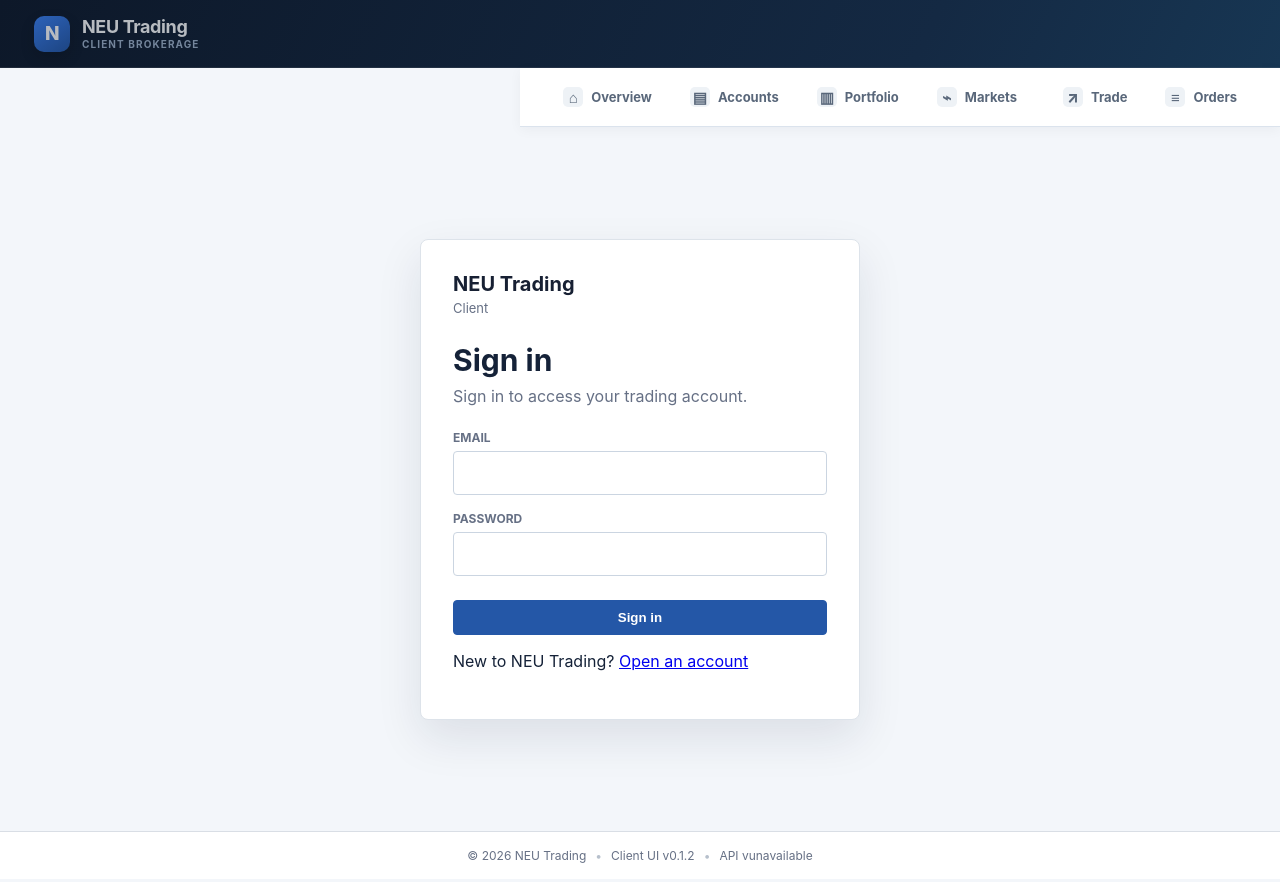
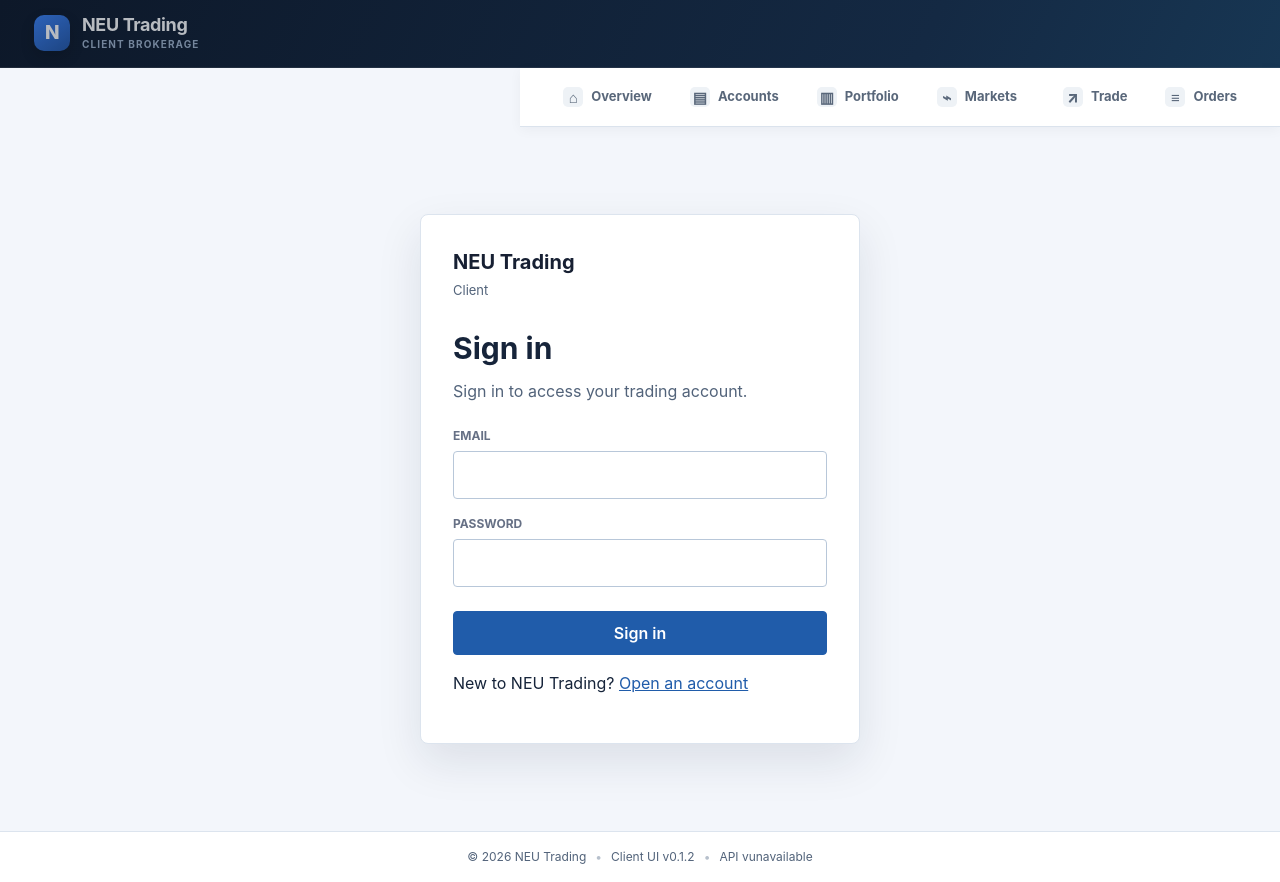
Before and after one commit to thejohnpage/neu-trading-app-demo-ang-ui, an Angular app: page /login in a window 1280 px wide. Built offline with nearby package versions, Linux system fonts and the light colour scheme; no server answers.

Commit message:
style(theme): apply semantic light dark tokens to client screens

```diff
--- a/projects/client/src/styles.css
+++ b/projects/client/src/styles.css
@@ -909,3 +909,85 @@
     grid-template-columns: 1fr;
   }
 }
+
+
+/* NEU Trading semantic theme layer. Keep after legacy declarations. */
+:root, :root[data-theme="light"] {
+  color-scheme: light;
+  --page-bg:#f3f6fb; --surface:#ffffff; --surface-alt:#f7f9fc;
+  --surface-hover:#edf3fb; --text-primary:#16243a; --text-secondary:#52637a;
+  --line:#dce4ee; --control-border:#b8c7d9; --control-bg:#ffffff;
+  --accent:#205caa; --accent-hover:#174782; --accent-contrast:#ffffff;
+  --focus-ring:#75aaf4; --success:#16734a; --danger:#b42318;
+  --success-bg:#eaf7ef; --danger-bg:#fff0ef; --nav:#13243a;
+  --shadow:0 5px 22px rgba(20,36,58,.055);
+}
+:root[data-theme="dark"] {
+  color-scheme: dark;
+  --page-bg:#0d1522; --surface:#162337; --surface-alt:#1c2c42;
+  --surface-hover:#263b56; --text-primary:#ecf2fb; --text-secondary:#b2c2d7;
+  --line:#344761; --control-border:#607692; --control-bg:#1a2a40;
+  --accent:#8cbcff; --accent-hover:#b4d5ff; --accent-contrast:#10233c;
+  --focus-ring:#9ac6ff; --success:#66dca5; --danger:#ff9997;
+  --success-bg:#173c32; --danger-bg:#492b32; --nav:#0b1421;
+  --shadow:0 7px 24px rgba(0,0,0,.23);
+}
+html, body { background:var(--page-bg); color:var(--text-primary); }
+body { font-family:Inter, "Segoe UI", system-ui, sans-serif; line-height:1.5; }
+.muted, .eyebrow, .cell-sub, .card-heading p, .panel label, th,
+.login-context, .account-help, .account-number, .portfolio-summary small,
+.summary-strip small, .cards small { color:var(--text-secondary) !important; }
+a:not(.brand):not(.action-link):not(.primary-nav a):not(.sidebar a) { color:var(--accent); }
+:where(input,select,textarea,button) { font:inherit; }
+:where(input,select,textarea) {
+  background:var(--control-bg) !important; color:var(--text-primary) !important;
+  border:1px solid var(--control-border) !important; border-radius:7px;
+}
+:where(input,select,textarea,button,a,summary):focus-visible {
+  outline:3px solid var(--focus-ring) !important; outline-offset:2px;
+}
+button:not(.primary):not(.active), .theme-toggle {
+  background:var(--control-bg); color:var(--text-primary);
+  border-color:var(--control-border);
+}
+button:not(:disabled):hover { filter:brightness(1.06); }
+button.primary,button.active,.action-link {
+  background:var(--accent) !important; color:var(--accent-contrast) !important;
+  border-color:var(--accent) !important;
+}
+button:disabled { opacity:.5; cursor:not-allowed; }
+:where(.panel,.portfolio-section,.cards article,.metric-grid article,.data-card,
+.login-card,.session-modal,.account-card,.account-create,.account-confirm,
+.transfer-review,.fx-details,.quote div,.live-order-status,.section-title,
+.summary-strip,.portfolio-summary article,.quick-actions,.role-card) {
+  background:var(--surface) !important; color:var(--text-primary);
+  border-color:var(--line) !important;
+}
+:where(.portfolio-summary,.summary-strip) { background:var(--line) !important; }
+:where(table,.portfolio-table) { background:var(--surface) !important; color:var(--text-primary); }
+:where(th,.portfolio-table th) { background:var(--surface-alt) !important; color:var(--text-secondary) !important; }
+:where(td,th,.section-title,.card-heading,.portfolio-section,.money-tools,footer) { border-color:var(--line) !important; }
+:where(tbody tr:hover,tbody tr.selected,.portfolio-table tbody tr:hover) { background:var(--surface-hover) !important; }
+:where(.quote div,.money-tools summary,.status-pill,.transfer-review,.panel pre) {
+  background:var(--surface-alt) !important; color:var(--text-primary);
+}
+:where(.positive,.success-message,.success) { color:var(--success) !important; }
+:where(.negative,.login-error,.accounts-error,.fx-error,.error) { color:var(--danger) !important; }
+.login-error,.accounts-error { background:var(--danger-bg) !important; }
+.accounts-success,.success-message { background:var(--success-bg) !important; }
+footer { background:var(--surface) !important; color:var(--text-secondary); }
+:where(.session-header button,.theme-toggle) { color:inherit; }
+:root[data-theme="dark"] .topbar { background:linear-gradient(115deg,#080f1a,#132840) !important; }
+:root[data-theme="dark"] .primary-nav { background:var(--surface) !important; border-color:var(--line); }
+:root[data-theme="dark"] .primary-nav a { color:var(--text-secondary); }
+:root[data-theme="dark"] .primary-nav a.active { color:var(--accent); }
+:root[data-theme="dark"] .primary-nav a:hover { background:var(--surface-hover); }
+:root[data-theme="dark"] .sidebar { background:var(--nav); }
+:root[data-theme="dark"] .sidebar nav a.active { background:#28476a; }
+:root[data-theme="dark"] .admin-topbar { background:var(--surface); color:var(--text-primary); }
+:root[data-theme="dark"] .admin-topbar .session-header { color:var(--text-primary); }
+:root[data-theme="dark"] .login-brand { color:var(--text-primary); }
+:root[data-theme="dark"] .status-pill { color:var(--text-primary) !important; }
+@media (prefers-reduced-motion:reduce) {
+  *,*::before,*::after { transition-duration:.01ms !important; animation-duration:.01ms !important; }
+}
```
